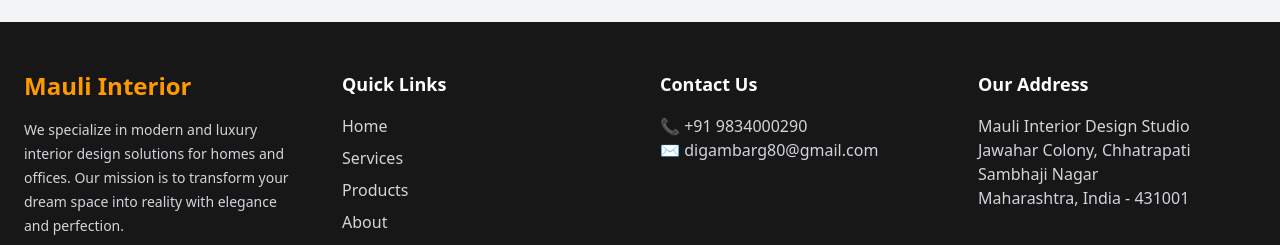
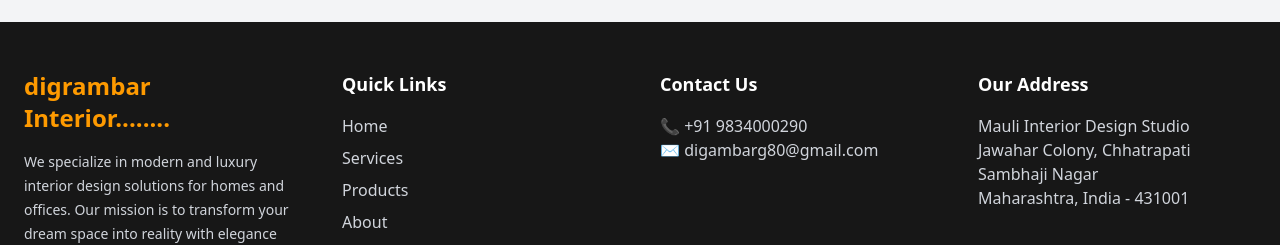
Before and after one commit to digambarg80-wq/my-react-app, a React (Vite) app: page / in a window 1280 px wide. Shown: the part 1678-1923 px from the top of the page. Built offline with nearby package versions, Linux system fonts and the light colour scheme; no server answers; the database is empty.

Commit message:
updated dhupat

```diff
--- a/src/components/Footer.jsx
+++ b/src/components/Footer.jsx
@@ -7,7 +7,7 @@ function Footer() {
         {/* About Company */}
         <div>
           <h2 className="text-2xl font-bold text-amber-500 mb-4">
-            Mauli Interior
+            digrambar Interior........
           </h2>
           <p className="text-sm leading-6">
             We specialize in modern and luxury interior design solutions
```
